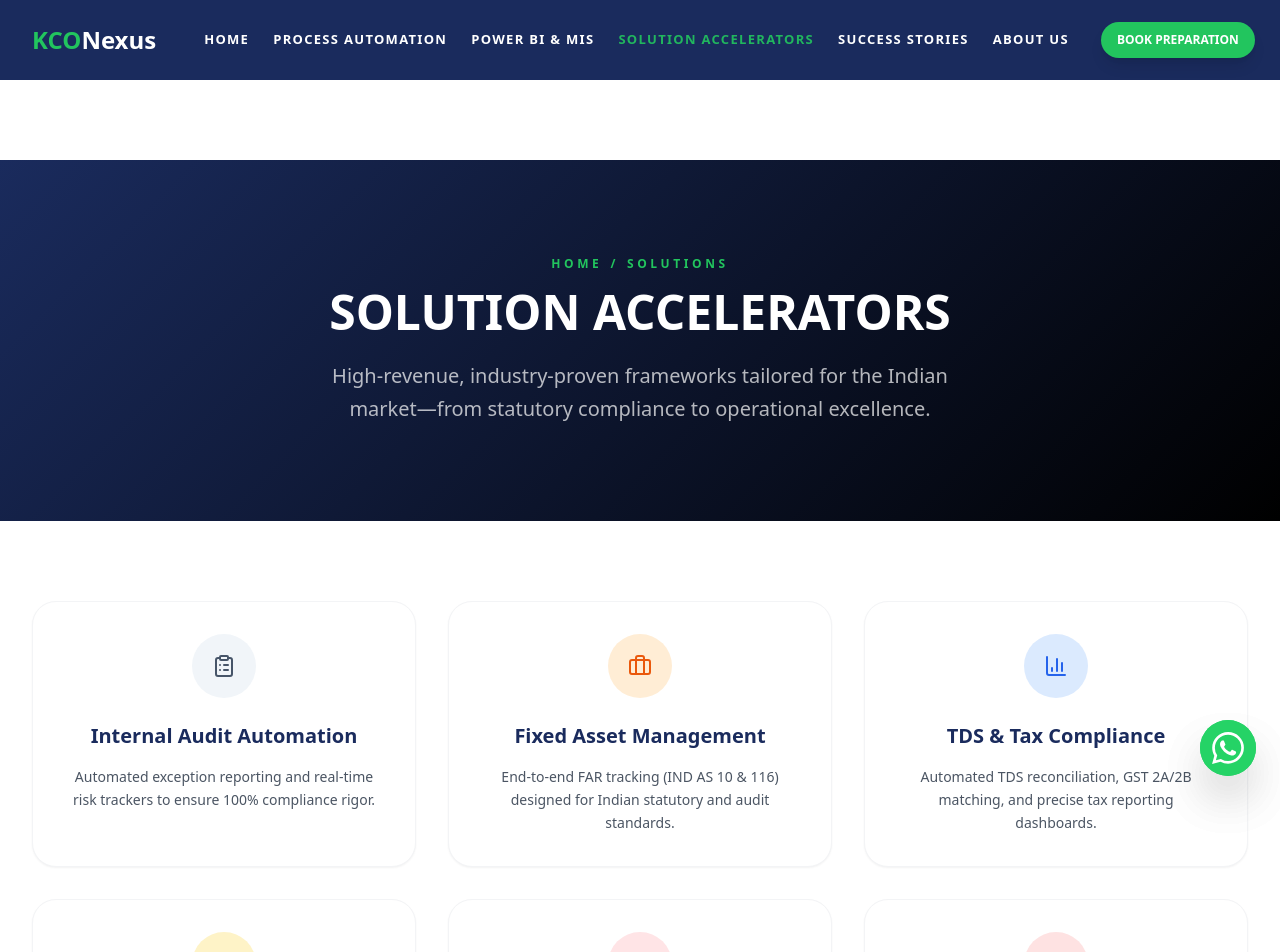
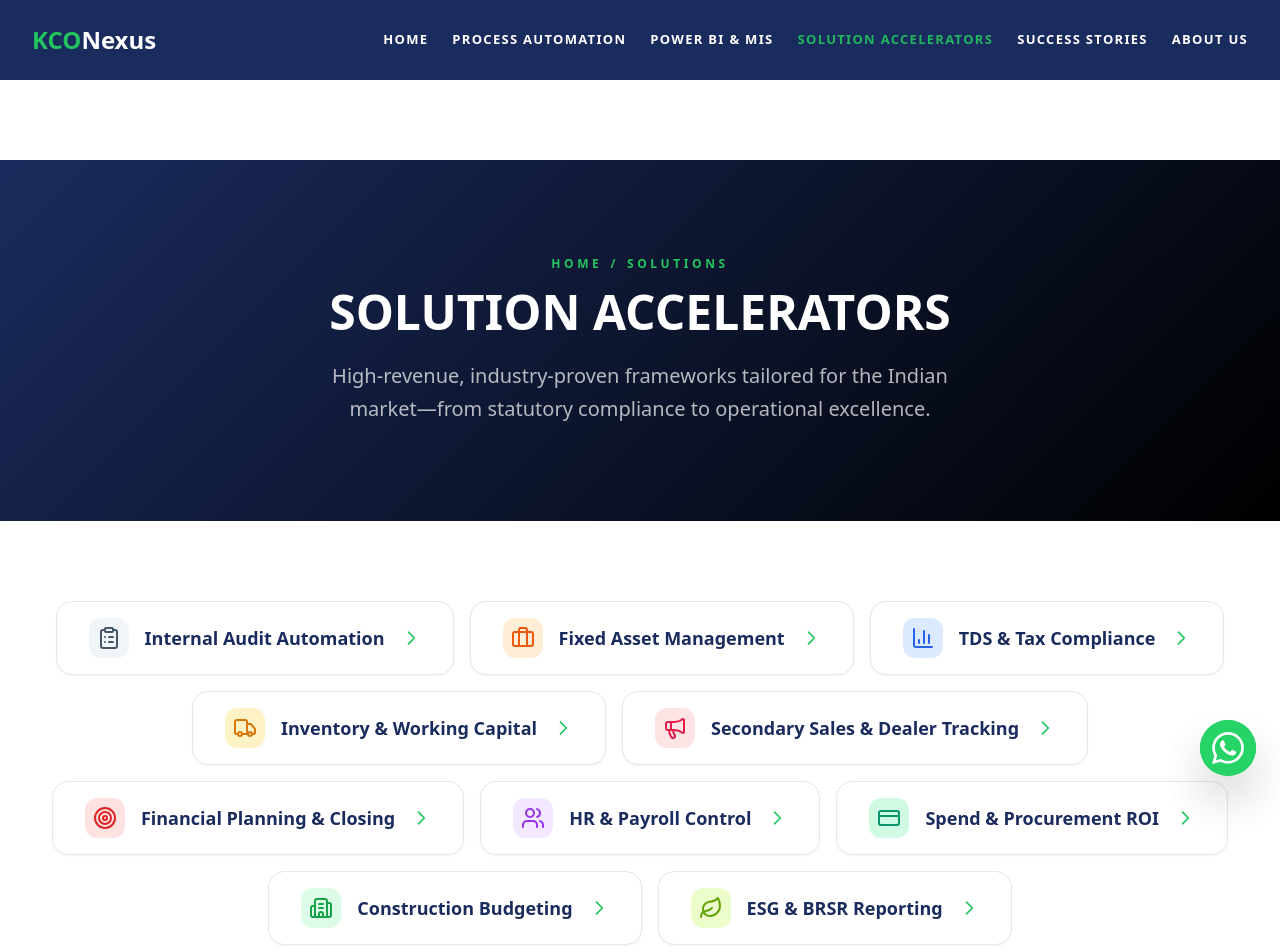
Before and after one commit to surendraRm1/powerbi-kconexus, a Next.js app: page /solutions in a window 1280 px wide. Shown: the top 952 px of the page. Built offline with nearby package versions, Linux system fonts and the light colour scheme; grey boxes are pictures that could not be loaded.

Commit message:
Reorganize website sections: Move Process to home, Credibility to about, and update Success Stories with social proof. Refactor Solutions UI to buttons and clean up navigation.

```diff
--- a/app/about/page.tsx
+++ b/app/about/page.tsx
@@ -1,6 +1,7 @@
 import Section from "@/components/Section";
 import Link from "next/link";
 import { LucideTarget, LucideBarChart3, LucideZap, LucideSearch, LucideCode2, LucideRotateCcw } from "lucide-react";
+import KumbhatCredibility from "@/components/KumbhatCredibility";
 
 export default function AboutPage() {
     return (
@@ -118,36 +119,6 @@ export default function AboutPage() {
                 </div>
             </Section>
 
-            {/* How We Work Section */}
-            <Section
-                eyebrow="Our Process"
-                title="How We Work"
-                subtitle="A streamlined methodology that ensures project success and measurable impact."
-                className="bg-surface-50"
-                center
-            >
-                <div className="grid md:grid-cols-3 gap-12 relative">
-                    {/* Connection Line */}
-                    <div className="absolute top-1/4 left-0 w-full h-1 bg-navy-50 hidden md:block" />
-
-                    {[
-                        { step: "01", title: "Scoping", desc: "We deep-dive into your requirements, identify data sources, and define clear success metrics.", icon: <LucideSearch size={32} /> },
-                        { step: "02", title: "Development", desc: "Our engineers build robust ETL pipelines and intuitive dashboards with rigorous testing.", icon: <LucideCode2 size={32} /> },
-                        { step: "03", title: "Maintain", desc: "We provide ongoing support, data refreshes, and continuous improvement cycles.", icon: <LucideRotateCcw size={32} /> },
-                    ].map((s, idx) => (
-                        <div key={s.title} className="relative z-10 flex flex-col items-center">
-                            <div className="w-16 h-16 bg-navy-900 text-white rounded-full flex items-center justify-center font-black text-xl mb-6 shadow-xl border-4 border-white">
-                                {s.step}
-                            </div>
-                            <div className="text-center p-6 card-openbi w-full">
-                                <div className="text-openbi-green mb-4 flex justify-center">{s.icon}</div>
-                                <h4 className="text-xl font-bold mb-2">{s.title}</h4>
-                                <p className="text-sm text-ink-500 leading-relaxed">{s.desc}</p>
-                            </div>
-                        </div>
-                    ))}
-                </div>
-            </Section>
 
             {/* Vision / Mission Section */}
             <Section className="bg-navy-900 text-white">
--- a/app/page.tsx
+++ b/app/page.tsx
@@ -2,18 +2,13 @@ import Hero from "@/components/Hero";
 import Section from "@/components/Section";
 import ServiceCards from "@/components/ServiceCards";
 import SolutionsGrid from "@/components/SolutionsGrid";
-import ClientsStrip from "@/components/ClientsStrip";
 import ResourcesTabs from "@/components/ResourcesTabs";
-import Testimonials from "@/components/Testimonials";
 import ContactForm from "@/components/ContactForm";
 import ThreePillars from "@/components/ThreePillars";
-import IndustryLogos from "@/components/IndustryLogos";
 import TechStack from "@/components/TechStack";
-import KumbhatCredibility from "@/components/KumbhatCredibility";
-import ComparisonTable from "@/components/ComparisonTable";
+import ProcessSection from "@/components/ProcessSection";
 import LeadMagnet from "@/components/LeadMagnet";
 import Link from "next/link";
-import DemoVideo from "@/components/DemoVideo";
 import ROICalculator from "@/components/ROICalculator";
 import { LucideCpu, LucideLayers, LucideMapPin, LucideMail } from "lucide-react";
 import { site } from "@/lib/site";
@@ -22,10 +17,8 @@ export default function HomePage() {
     return (
         <>
             <Hero />
-            {/* Kumbhat Credibility Section */}
-            <Section className="py-24">
-                <KumbhatCredibility />
-            </Section>
+            {/* Process Section */}
+            <ProcessSection />
 
             {/* Three Pillars Section */}
             <Section
@@ -36,22 +29,6 @@ export default function HomePage() {
                 center
             >
                 <ThreePillars />
-            </Section>
-
-            {/* Demo Video Section */}
-            <Section
-                eyebrow="Quick Walkthrough"
-                title="See It In Action"
-                subtitle="Watch how our systems transform raw data into decision-ready insights in under 45 seconds."
-                center
-                className="pb-16"
-            >
-                <DemoVideo />
-            </Section>
-
-            {/* Industry Logos */}
-            <Section className="py-16">
-                <IndustryLogos />
             </Section>
 
 
@@ -170,20 +147,6 @@ export default function HomePage() {
             </Section>
 
 
-            {/* Comparison Table */}
-            <Section className="bg-surface-50">
-                <ComparisonTable />
-            </Section>
-
-            {/* Testimonials */}
-            <Section
-                eyebrow="Testimonials"
-                title="Trusted by Leaders"
-                subtitle="Success stories from companies that transformed their data culture with KCONexus."
-                center
-            >
-                <Testimonials />
-            </Section>
 
             {/* Lead Magnet */}
             <Section
--- a/app/success-stories/page.tsx
+++ b/app/success-stories/page.tsx
@@ -1,5 +1,7 @@
 import Section from "@/components/Section";
 import { LucideCheckCircle2, LucideTrendingUp, LucideTarget, LucideAward } from "lucide-react";
+import IndustryLogos from "@/components/IndustryLogos";
+import Testimonials from "@/components/Testimonials";
 
 const successStories = [
     {
@@ -179,6 +181,22 @@ export default function SuccessStoriesPage() {
                 </div>
             </Section>
 
+            {/* Industry Logos */}
+            <Section className="py-24 bg-surface-50" eyebrow="Trusted By" title="Trusted Across Industries" center>
+                <IndustryLogos />
+            </Section>
+
+            {/* Testimonials */}
+            <Section
+                eyebrow="Testimonials"
+                title="Trusted by Leaders"
+                subtitle="Success stories from companies that transformed their data culture with KCONexus."
+                center
+                className="bg-white"
+            >
+                <Testimonials />
+            </Section>
+
             {/* CTA Section */}
             <Section className="bg-navy-900 text-white py-24">
                 <div className="max-w-3xl mx-auto text-center">
--- a/components/Navbar.tsx
+++ b/components/Navbar.tsx
@@ -37,12 +37,6 @@ export default function Navbar() {
                             {n.label}
                         </Link>
                     ))}
-                    <Link
-                        href="/contact"
-                        className="bg-openbi-green text-white px-4 py-2 rounded-full font-black hover:bg-[#15c35b] transition-all shadow-lg hover:shadow-openbi-green/20 ml-2 whitespace-nowrap uppercase text-[10px] xl:text-[12px]"
-                    >
-                        Book Preparation
-                    </Link>
                 </nav>
 
                 {/* Mobile Menu Button */}
--- /dev/null
+++ b/components/ProcessSection.tsx
@@ -0,0 +1,38 @@
+"use client"
+
+import { LucideSearch, LucideCode2, LucideRotateCcw } from "lucide-react";
+import Section from "./Section";
+
+export default function ProcessSection() {
+    return (
+        <Section
+            eyebrow="Our Process"
+            title="How We Work"
+            subtitle="A streamlined methodology that ensures project success and measurable impact."
+            className="bg-surface-50"
+            center
+        >
+            <div className="grid md:grid-cols-3 gap-12 relative">
+                {/* Connection Line */}
+                <div className="absolute top-1/4 left-0 w-full h-1 bg-navy-50 hidden md:block" />
+
+                {[
+                    { step: "01", title: "Scoping", desc: "We deep-dive into your requirements, identify data sources, and define clear success metrics.", icon: <LucideSearch size={32} /> },
+                    { step: "02", title: "Development", desc: "Our engineers build robust ETL pipelines and intuitive dashboards with rigorous testing.", icon: <LucideCode2 size={32} /> },
+                    { step: "03", title: "Maintain", desc: "We provide ongoing support, data refreshes, and continuous improvement cycles.", icon: <LucideRotateCcw size={32} /> },
+                ].map((s, idx) => (
+                    <div key={s.title} className="relative z-10 flex flex-col items-center">
+                        <div className="w-16 h-16 bg-navy-900 text-white rounded-full flex items-center justify-center font-black text-xl mb-6 shadow-xl border-4 border-white">
+                            {s.step}
+                        </div>
+                        <div className="text-center p-6 card-openbi w-full">
+                            <div className="text-openbi-green mb-4 flex justify-center">{s.icon}</div>
+                            <h4 className="text-xl font-bold mb-2">{s.title}</h4>
+                            <p className="text-sm text-ink-500 leading-relaxed">{s.desc}</p>
+                        </div>
+                    </div>
+                ))}
+            </div>
+        </Section>
+    );
+}
--- a/components/SolutionsGrid.tsx
+++ b/components/SolutionsGrid.tsx
@@ -81,22 +81,22 @@ const solutions = [
 
 export default function SolutionsGrid() {
     return (
-        <div className="grid grid-cols-1 md:grid-cols-2 lg:grid-cols-3 gap-8">
+        <div className="flex flex-wrap justify-center gap-4">
             {solutions.map((s) => (
                 <Link
                     key={s.title}
                     href={`/solutions/${s.title.toLowerCase().replace(/ /g, "-")}`}
-                    className="group bg-white rounded-3xl p-8 shadow-sm hover:shadow-xl transition-all border border-gray-100 flex flex-col items-center text-center"
+                    className="flex items-center gap-4 bg-white hover:bg-navy-900 border border-navy-100 hover:border-navy-900 rounded-2xl px-8 py-4 shadow-sm hover:shadow-xl transition-all group"
                 >
-                    <div className={`w-16 h-16 rounded-full ${s.color} flex items-center justify-center mb-6 group-hover:scale-110 transition-transform`}>
+                    <div className={`w-10 h-10 rounded-xl ${s.color} flex items-center justify-center shrink-0 group-hover:scale-110 transition-transform`}>
                         {s.icon}
                     </div>
-                    <h3 className="text-xl font-black text-navy-900 mb-4 group-hover:text-openbi-green transition-colors">
+                    <span className="text-lg font-bold text-navy-900 group-hover:text-white transition-colors">
                         {s.title}
-                    </h3>
-                    <p className="text-sm text-ink-500 leading-relaxed font-medium">
-                        {s.desc}
-                    </p>
+                    </span>
+                    <svg className="w-5 h-5 text-openbi-green group-hover:translate-x-1 transition-transform" fill="none" stroke="currentColor" viewBox="0 0 24 24">
+                        <path strokeLinecap="round" strokeLinejoin="round" strokeWidth={2} d="M9 5l7 7-7 7" />
+                    </svg>
                 </Link>
             ))}
         </div>
```
